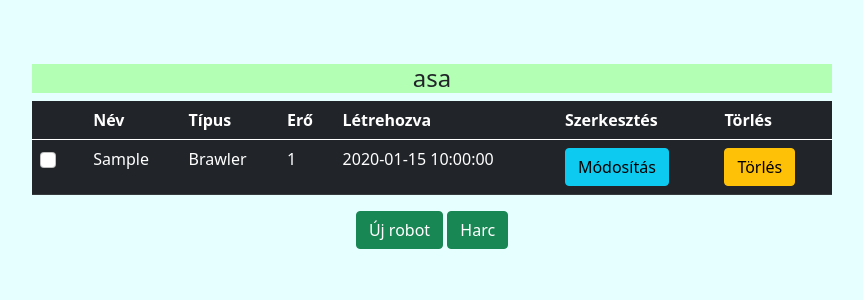
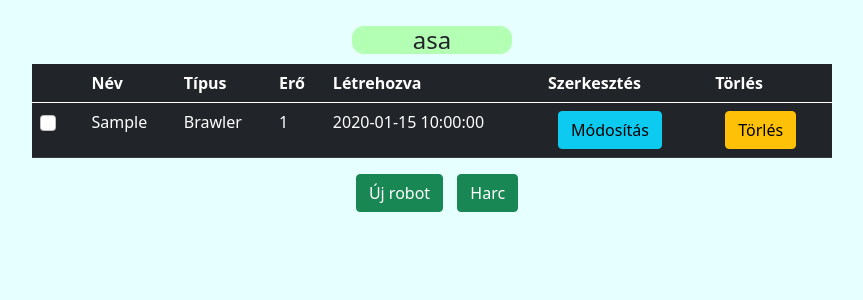
Before and after one commit to EvilDTX91/robotwar, a PHP site: page / in a window 1280 px wide. Shown: the top 300 px of the page, without its empty margins (288-1151 px from the left). Run offline with PHP 8.4, Linux system fonts and the light colour scheme; tables that the repository leaves empty hold one stand-in row (values such as "Sample post").

Commit message:
Style mod v1

```diff
--- a/style/style.css
+++ b/style/style.css
@@ -4,7 +4,7 @@
 
 .robot_table{
     width: 800px;
-    margin-top: 5%;
+    margin-top: 2%;
     margin-left: 25%;
     background-color: #e6ffff;
 }
@@ -12,9 +12,20 @@
     text-align: center;
 }
 
-
 .winner_robot_div{
-    width: 800px;
+    width: 20%;
+    margin: 10px auto;
     text-align: center;
     background-color: #b3ffb3;
+    border-radius: 12px;
 }
+
+.winner_p{
+    margin: 10px;
+    text-align: left;
+    color: black;
+}
+
+.btn{
+    margin-left: 10px;
+}
```
